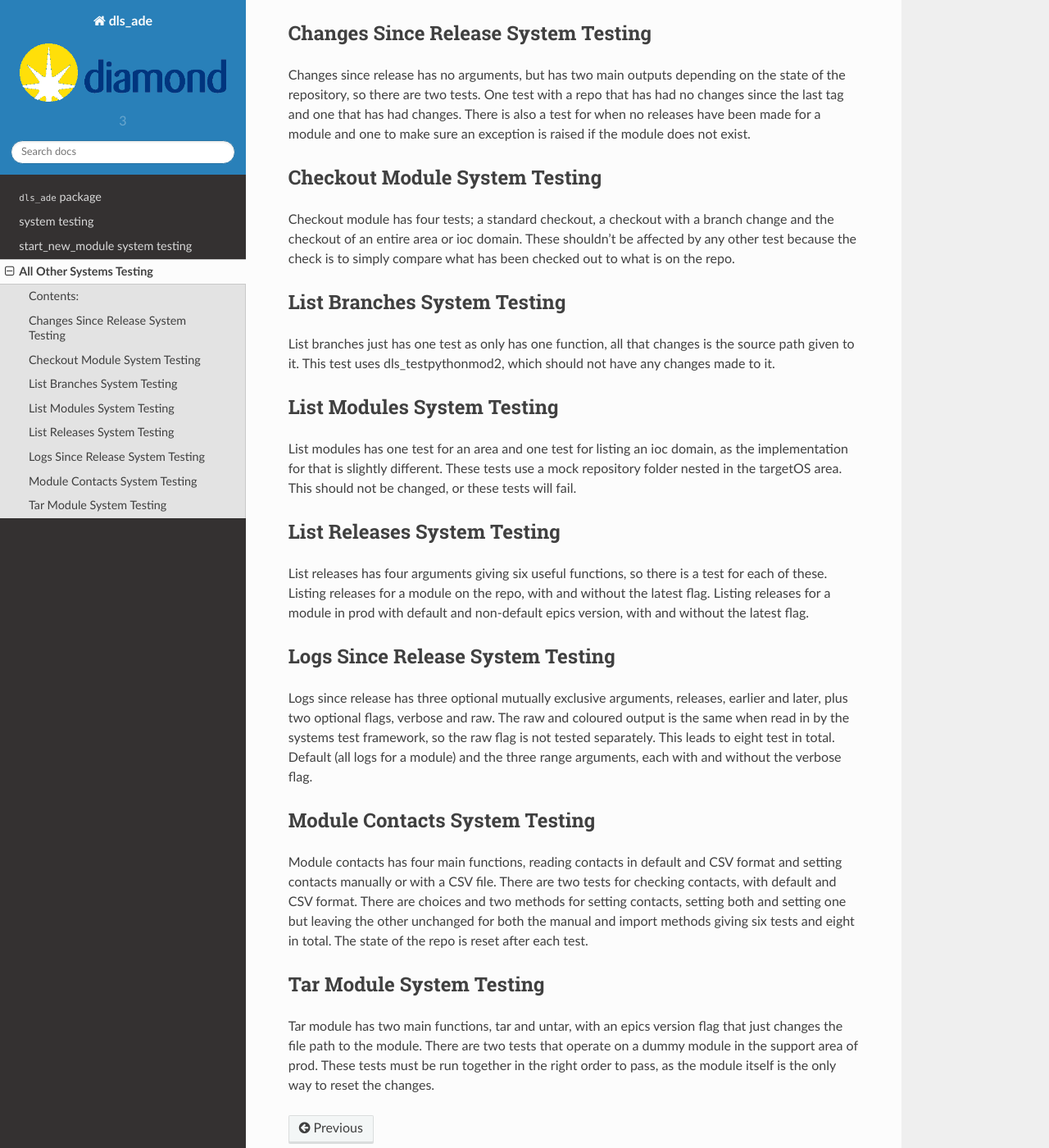
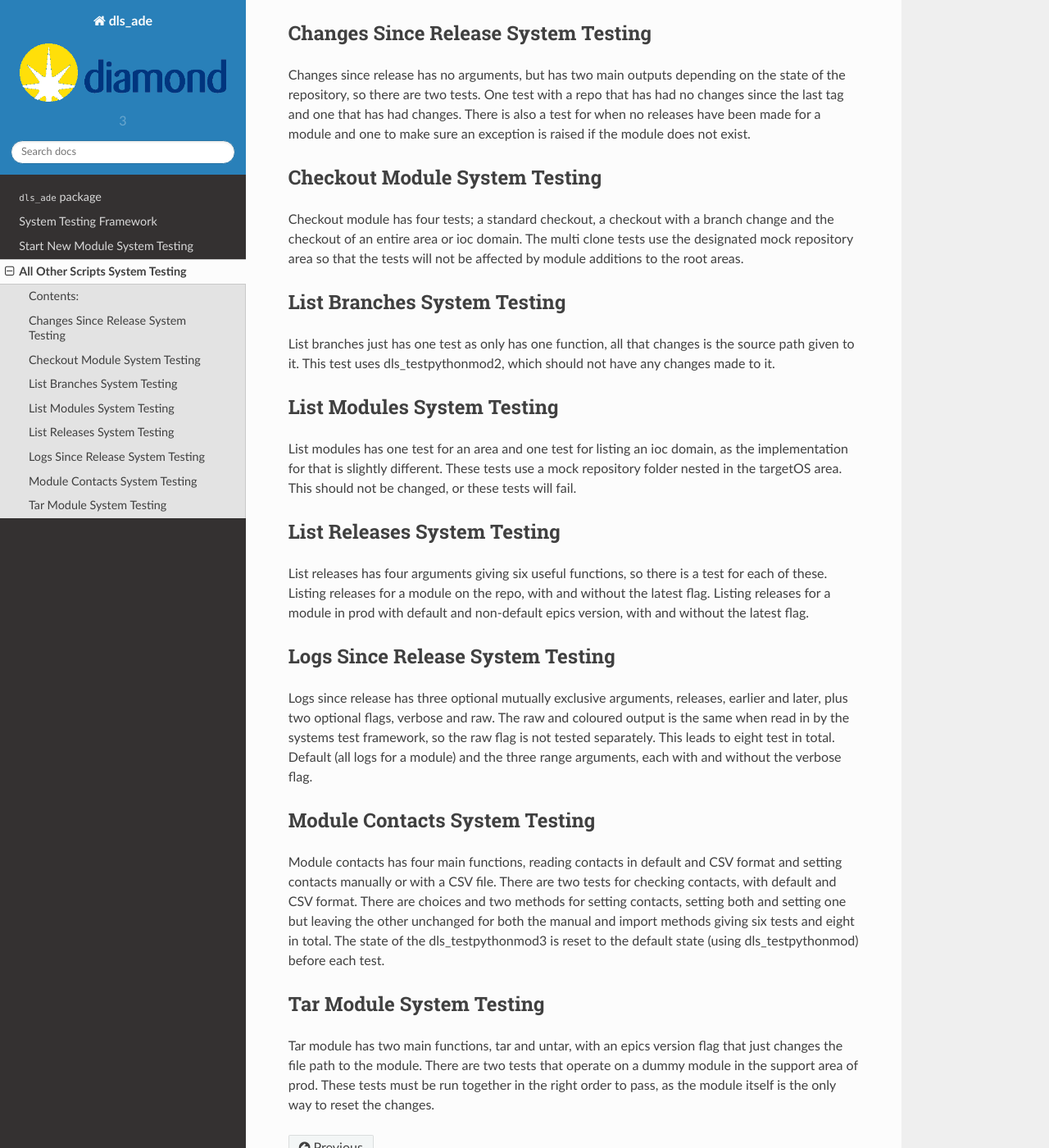
Before and after one commit to EmilioPeJu/dls_ade, a Sphinx documentation site: the page built from docs/all_other_system_testing.rst, in a window 1280 px wide and 1400 px high, scrolled down 408 px. Shown: the whole window at 82% size. Built offline with Sphinx 7.4.7 and the Read the Docs theme 2.0.0, drawn with Linux system fonts in a browser that asks for light colours.

Commit message:
Remove unnecessary check in list_releases function, tidy docs

```diff
--- a/docs/all_other_system_testing.rst
+++ b/docs/all_other_system_testing.rst
@@ -29,7 +29,7 @@
 Checkout Module System Testing
 ------------------------------
 
-Checkout module has four tests; a standard checkout, a checkout with a branch change and the checkout of an entire area or ioc domain. These shouldn't be affected by any other test because the check is to simply compare what has been checked out to what is on the repo.
+Checkout module has four tests; a standard checkout, a checkout with a branch change and the checkout of an entire area or ioc domain. The multi clone tests use the designated mock repository area so that the tests will not be affected by module additions to the root areas.
 
 .. _list-branches-st:
 
@@ -69,7 +69,7 @@
 Module Contacts System Testing
 ------------------------------
 
-Module contacts has four main functions, reading contacts in default and CSV format and setting contacts manually or with a CSV file. There are two tests for checking contacts, with default and CSV format. There are choices and two methods for setting contacts, setting both and setting one but leaving the other unchanged for both the manual and import methods giving six tests and eight in total. The state of the repo is reset after each test.
+Module contacts has four main functions, reading contacts in default and CSV format and setting contacts manually or with a CSV file. There are two tests for checking contacts, with default and CSV format. There are choices and two methods for setting contacts, setting both and setting one but leaving the other unchanged for both the manual and import methods giving six tests and eight in total. The state of the dls_testpythonmod3 is reset to the default state (using dls_testpythonmod) before each test.
 
 .. _tar-module-st:
 
--- a/docs/index.rst
+++ b/docs/index.rst
@@ -17,9 +17,9 @@
    :maxdepth: 2
 
    dls_ade
-   system testing <system_testing>
-   start_new_module system testing <snm_system_testing>
-   All Other Systems Testing <all_other_system_testing>
+   System Testing Framework <system_testing>
+   Start New Module System Testing <snm_system_testing>
+   All Other Scripts System Testing <all_other_system_testing>
 
 Indices and tables
 ------------------
```
Also changed, not shown: 1 other file.
